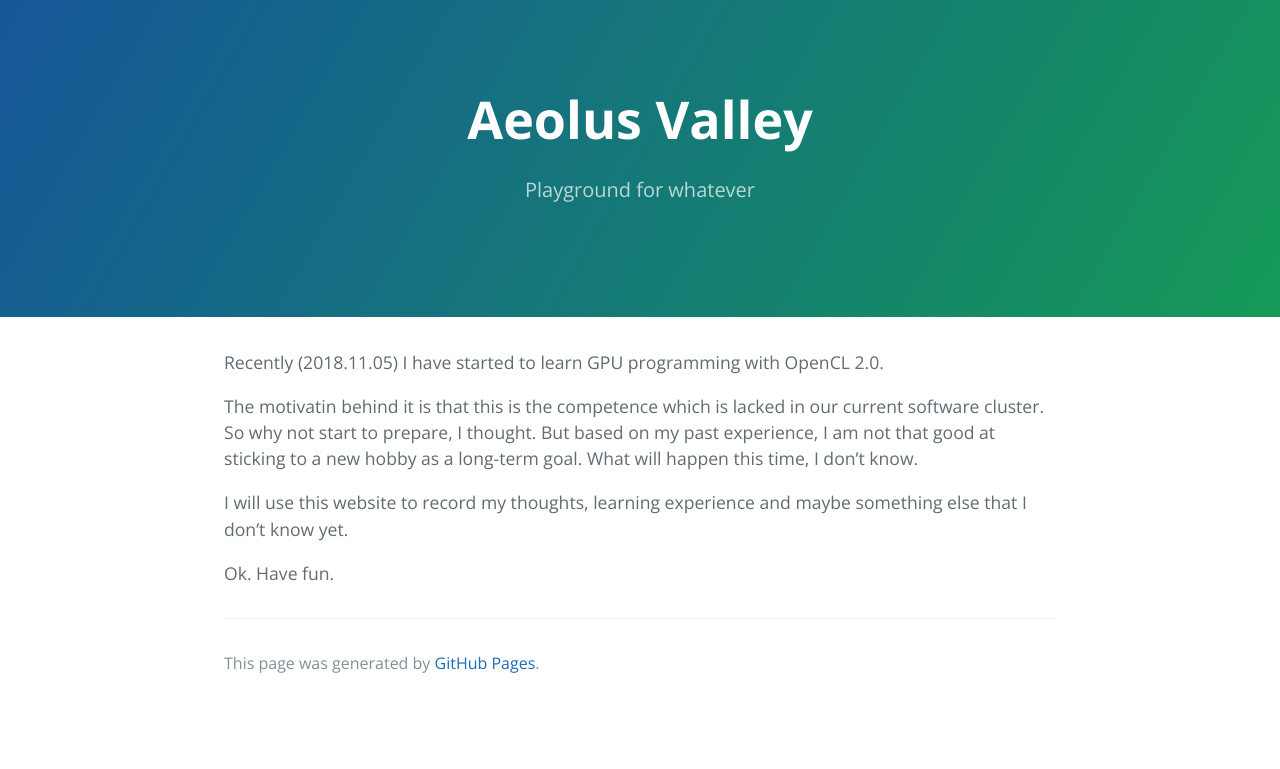
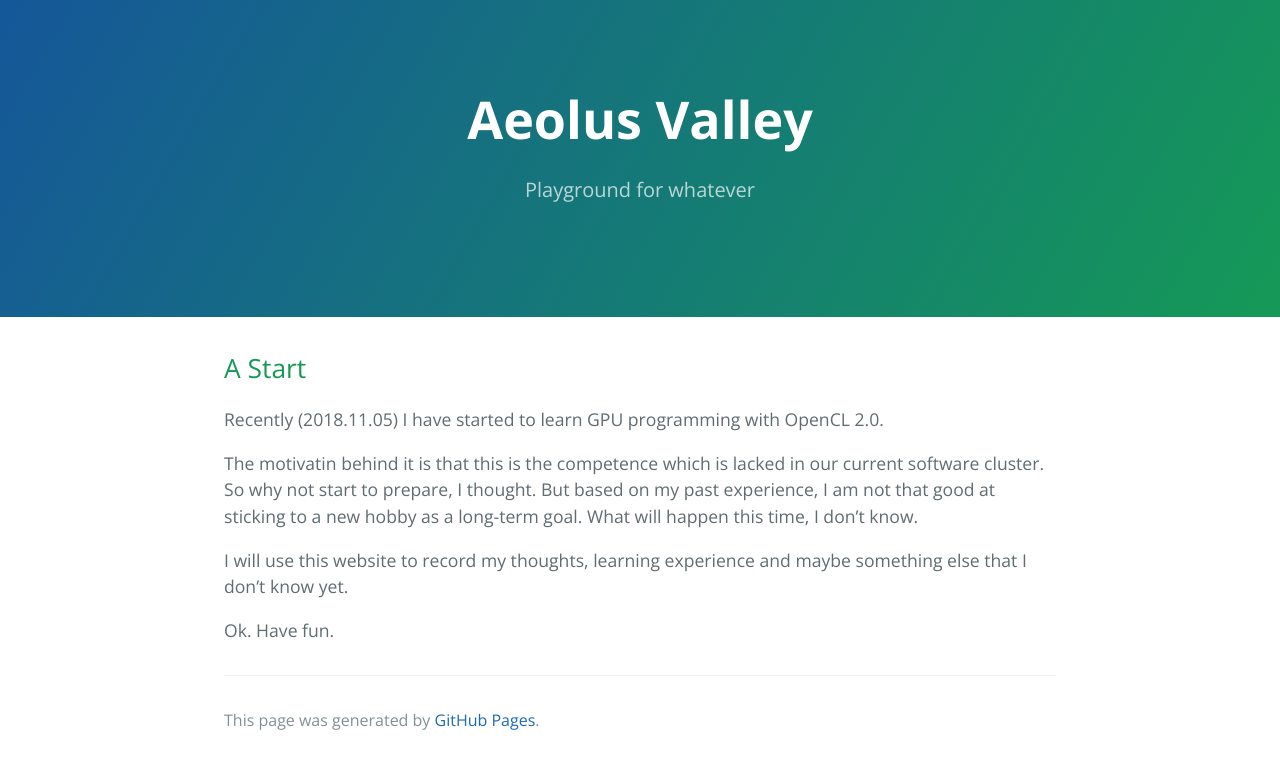
Before and after one commit to AeolusZhao/aeoluszhao.github.io, a Jekyll site: the page built from thoughts/AStart.md, in a window 1280 px wide. Shown: the top 769 px of the page. Built offline with Jekyll 4.4.1, drawn with Linux system fonts in a browser that asks for light colours; our own code applies the rules of GitHub Pages for plain Markdown files.

Commit message:
Update AStart.md

```diff
--- a/thoughts/AStart.md
+++ b/thoughts/AStart.md
@@ -1,3 +1,5 @@
+## A Start
+
 Recently (2018.11.05) I have started to learn GPU programming with OpenCL 2.0.
 
 The motivatin behind it is that this is the competence which is lacked in our current software cluster. So why not start to prepare, I thought. But based on my past experience, I am not that good at sticking to a new hobby as a long-term goal. What will happen this time, I don’t know.
```
